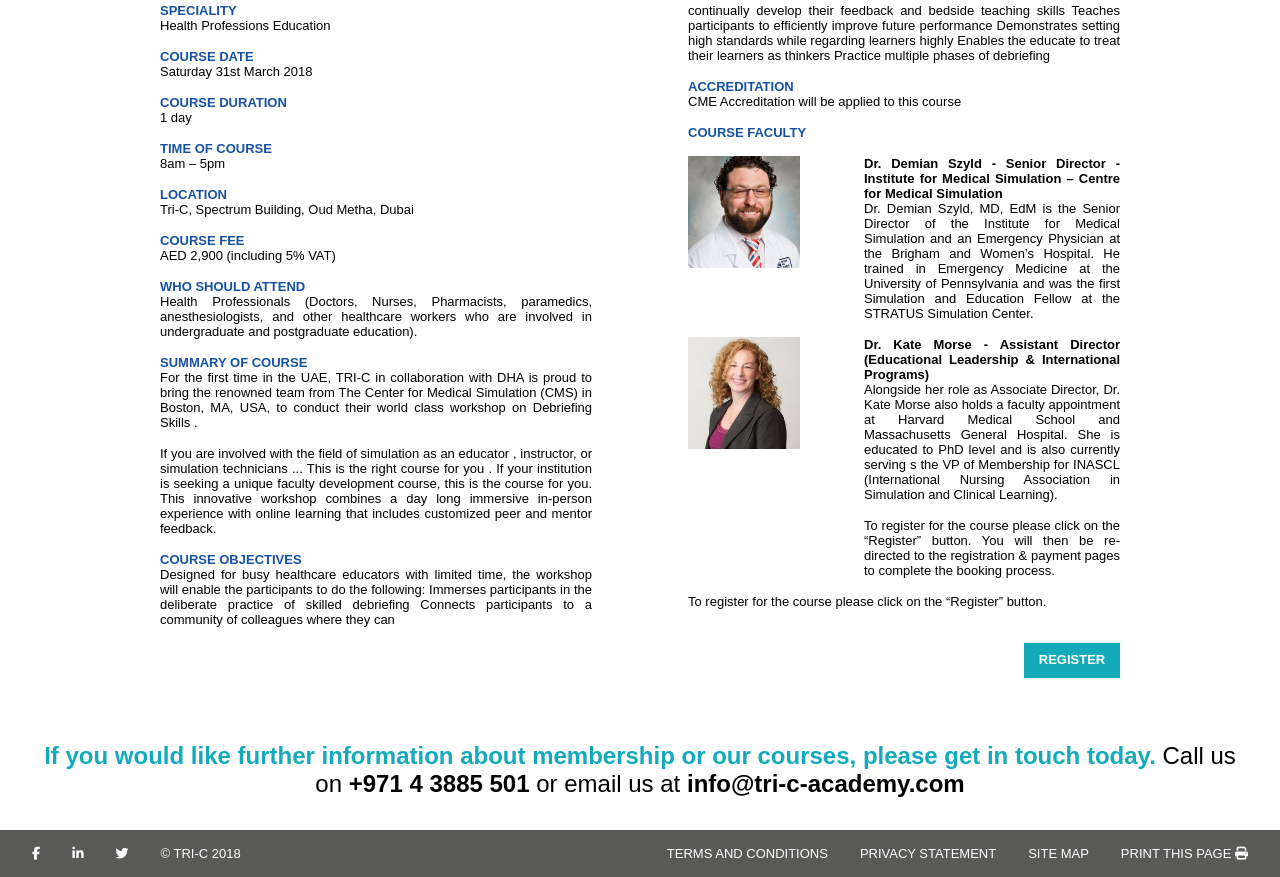
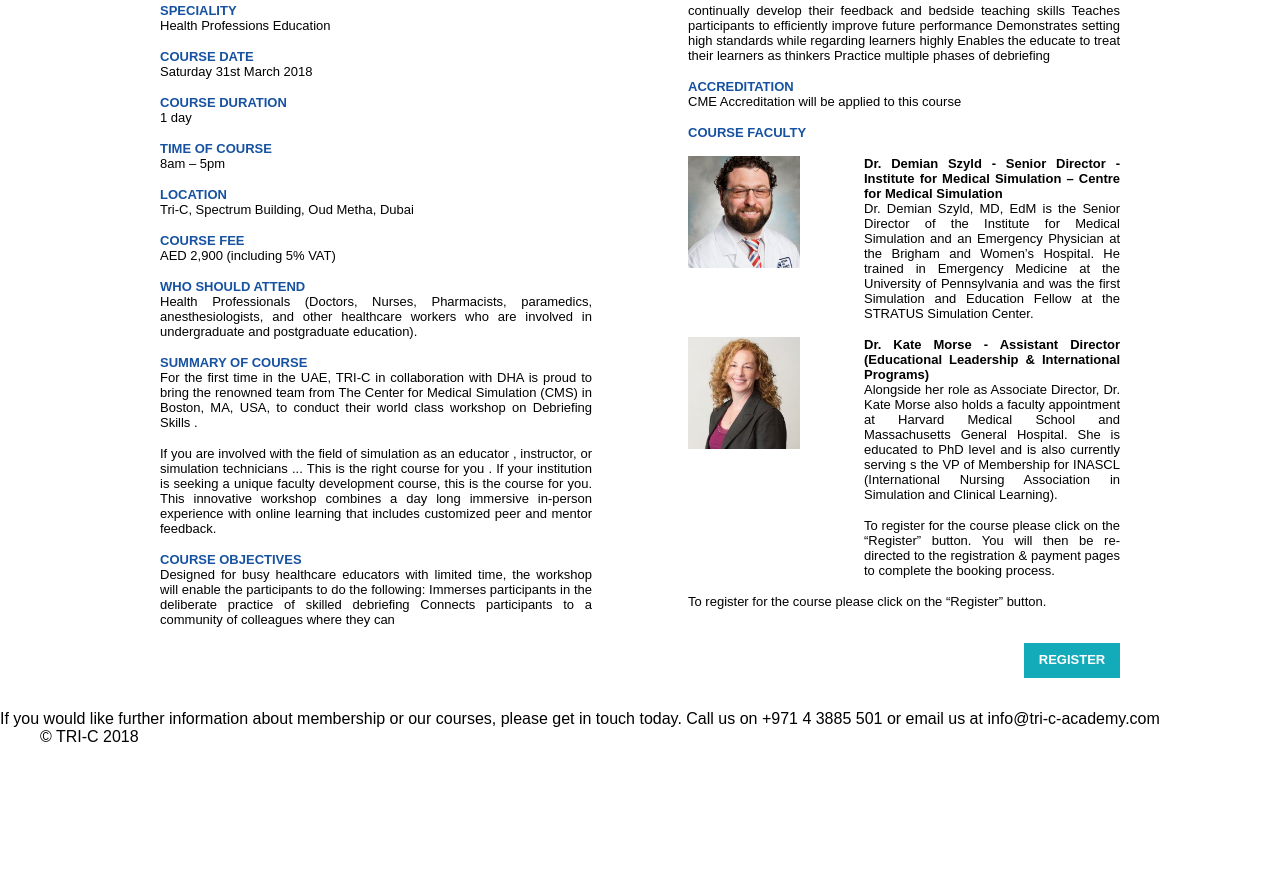
Before and after one commit to szatgabor/Tri-C, a website: page public/html/our_courses/gateway.html in a window 1280 px wide. Shown: the part 749-1626 px from the top of the page. After the commit the page ends 1495 px from the top, so only its background shows below. Drawn offline with Linux system fonts and the light colour scheme.

Commit message:
footer fixed

```diff
--- a/public/html/our_courses/gateway.html
+++ b/public/html/our_courses/gateway.html
@@ -162,22 +162,21 @@
 
 	<footer>
 		<div>
-			<span class="footer-1">If you would like further information about membership or our courses,
-				please
-				get in touch today.</span>
+			<span class="footer-1">If you would like further information about membership or our
+				courses, please get in touch today.</span>
 			Call us on <span class="footer-2">+971 4 3885 501</span> or email us at
 			<span class="footer-2">info@tri-c-academy.com</span>
 		</div>
 		<div class="info flex">
 			<ul class="flex">
 				<li>
-					<a href="#"><i class="fab fa-facebook-f"></i></a>
+					<a href="#" class="socials"><i class="fab fa-facebook-f"></i></a>
 				</li>
 				<li>
-					<a href="#"><i class="fab fa-linkedin-in"></i></a>
+					<a href="#" class="socials"><i class="fab fa-linkedin-in"></i></a>
 				</li>
 				<li>
-					<a href="#"><i class="fab fa-twitter"></i></a>
+					<a href="#" class="socials"><i class="fab fa-twitter"></i></a>
 				</li>
 				<li>&copy; TRI-C 2018</li>
 			</ul>
@@ -186,7 +185,7 @@
 				<li><a href="#">PRIVACY STATEMENT</a></li>
 				<li><a href="#">SITE MAP</a></li>
 				<li>
-					<a href="#">PRINT THIS PAGE <i class="fas fa-print"></i></a>
+					<a href="#" class="lower">PRINT THIS PAGE <i class="fas fa-print"></i></a>
 				</li>
 			</ul>
 		</div>
--- a/scss/courses.scss
+++ b/scss/courses.scss
@@ -392,41 +392,6 @@
 	// End small_implant, laparoscopy & gateway style
 }
 
-// Footer style
-footer {
-	margin-top: 1rem;
-
-	div:first-child {
-		font-size: 1.5rem;
-		text-align: center;
-		padding: 2rem;
-	}
-
-	.footer-1 {
-		font-weight: bold;
-		color: $secondary-color;
-	}
-
-	.footer-2 {
-		font-weight: bold;
-	}
-
-	.info {
-		justify-content: space-between;
-		background-color: $footer-color;
-		color: #fff;
-		padding: 1rem;
-
-		font-size: small;
-
-		li {
-			padding: 0 1rem;
-		}
-	}
-}
-
-// End of Footer style
-
 // Media queries
 
 @media screen and (max-width: 1279px) {
```
Also changed, not shown: public/html/about.html (+6 -6 lines), public/html/contact.html (+6 -6 lines), public/html/courses.html (+7 -6 lines), public/html/elearning.html (+6 -6 lines), public/html/media-article.html (+6 -6 lines), public/html/media.html (+4 -4 lines), public/html/membership.html (+13 -7 lines), public/html/our_courses/courses-list.html (+7 -6 lines), public/html/our_courses/laparoscopy.html (+6 -6 lines), public/html/our_courses/small_implant.html (+6 -6 lines), public/html/registration.html (+6 -6 lines), public/css/courses.css, 1 other file.
